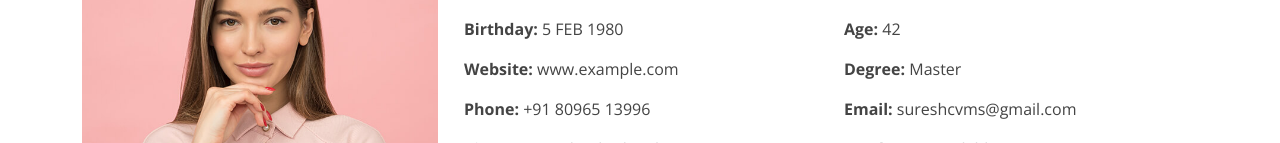
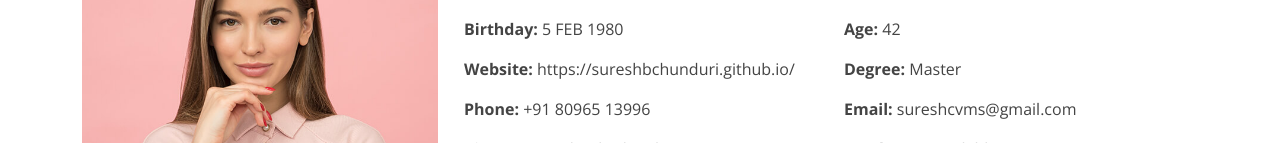
Before and after one commit to SureshBchunduri/SureshBchunduri.github.io, a plain HTML site: page about.html in a window 1280 px wide. Shown: the part 333-476 px from the top of the page. Drawn offline with nearby package versions, Linux system fonts and the light colour scheme.

Commit message:
Update about.html

```diff
--- a/about.html
+++ b/about.html
@@ -92,7 +92,7 @@
               <div class="col-lg-6">
                 <ul>
                   <li><i class="bi bi-rounded-right"></i> <strong>Birthday:</strong> 5 FEB 1980</li>
-                  <li><i class="bi bi-rounded-right"></i> <strong>Website:</strong> www.example.com</li>
+                  <li><i class="bi bi-rounded-right"></i> <strong>Website:</strong> https://sureshbchunduri.github.io/</li>
                   <li><i class="bi bi-rounded-right"></i> <strong>Phone:</strong> +91 80965 13996</li>
                   <li><i class="bi bi-rounded-right"></i> <strong>City:</strong> City : Hyderabad, India</li>
                 </ul>
```
